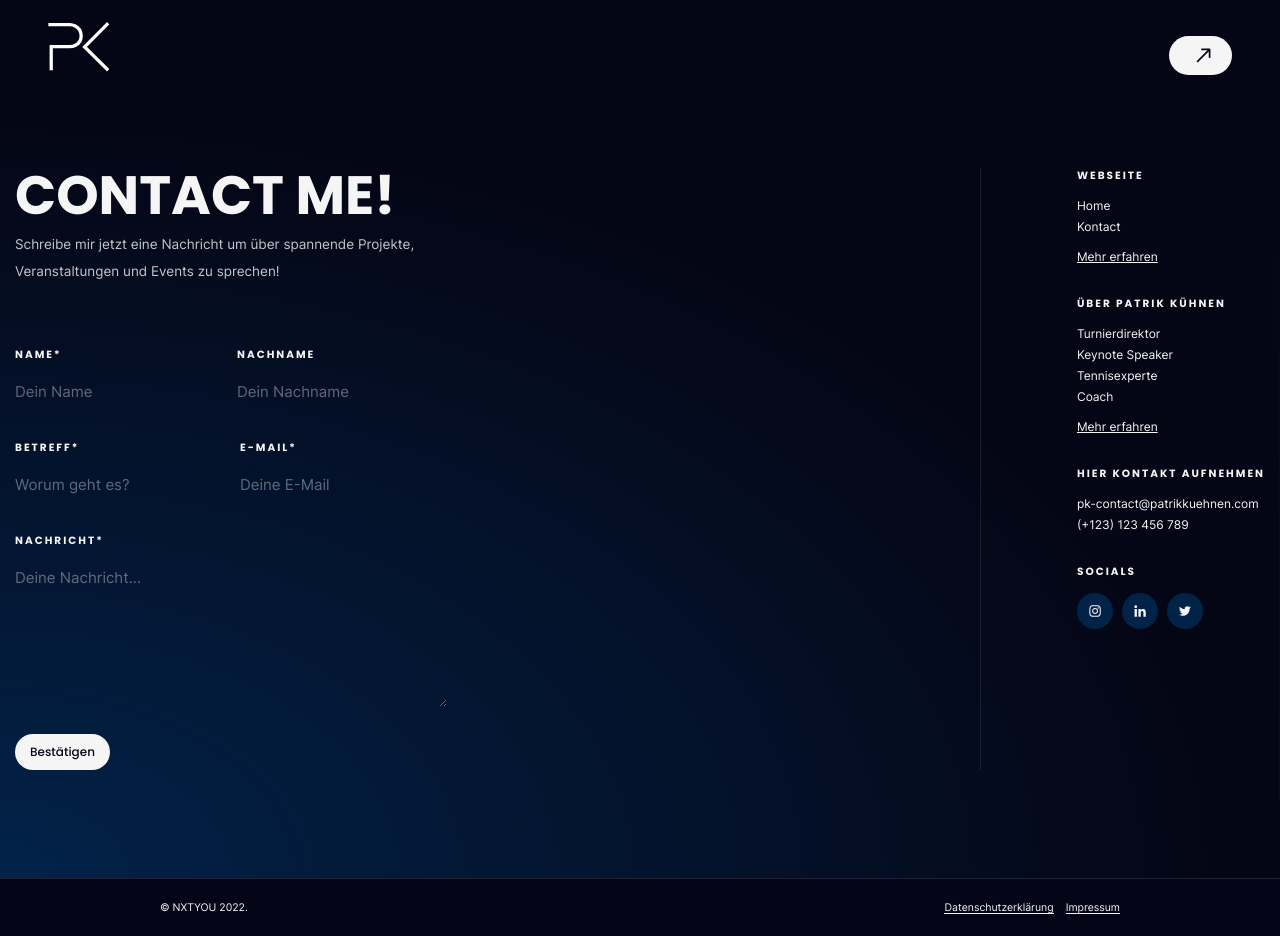
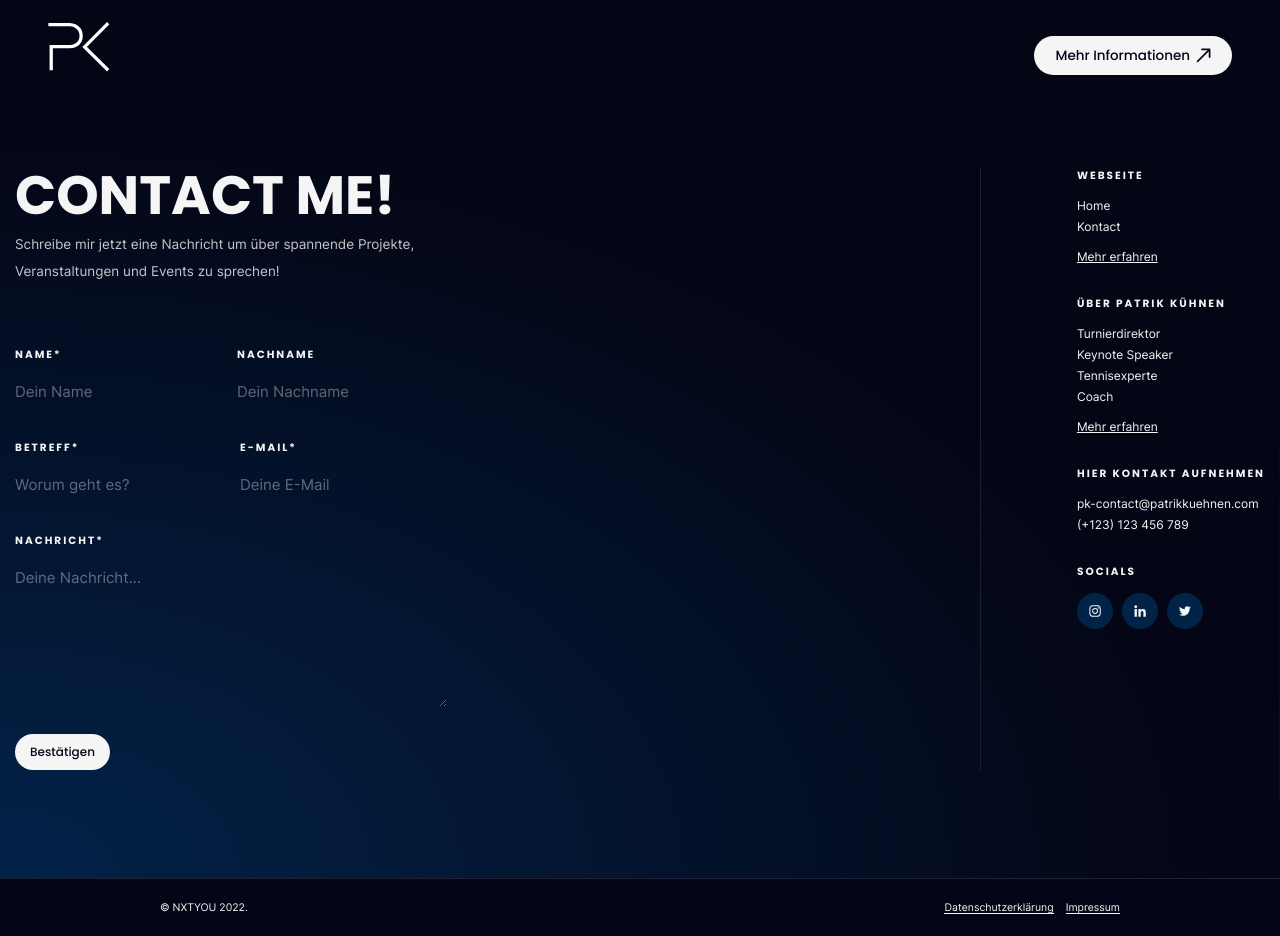
Before and after one commit to nxtyou/patrik-k-hnen, a Next.js app: page /contact in a window 1280 px wide. Built offline with nearby package versions, Linux system fonts and the light colour scheme.

Commit message:
Added ctaText prop

```diff
--- a/pages/contact.jsx
+++ b/pages/contact.jsx
@@ -9,7 +9,7 @@ import Link from 'next/link';
 function Contact() {
   return (
     <>
-      <NavBar2 />
+      <NavBar2 ctaText="Mehr Informationen" />
       <main className="gradient pb-36 ">
         <section className="mx-auto w-full max-w-[1300px] px-4 pt-40 xl:px-5 xl:pt-56 2xl:px-0">
           <div className="flex flex-col gap-20 lg:flex-row lg:justify-between lg:gap-0">
```
